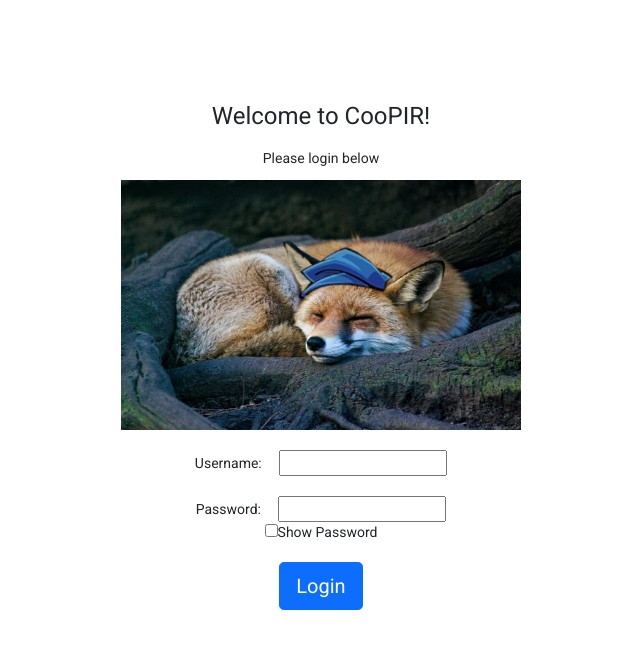
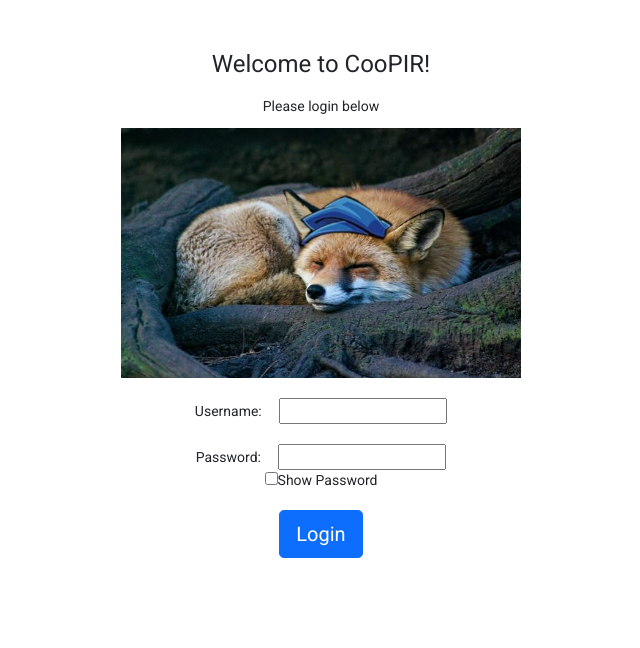
Before and after one commit to JosephS11723/CooPIR, an Angular app in the folder Web_App/CooPIR-Web-App/: page / in a window 1280 px wide. Shown: the top 648 px of the page, without its empty margins (319-959 px from the left). Built offline with nearby package versions, Linux system fonts and the light colour scheme.

Commit message:
Added fix for some compilation issues. Changed toolbar to flexbox

```diff
--- a/Web_App/CooPIR-Web-App/src/app/app.component.html
+++ b/Web_App/CooPIR-Web-App/src/app/app.component.html
@@ -1,5 +1,5 @@
 <!--<app-nav></app-nav>-->
 <!--<app-login></app-login>-->
-<div class="container" style="margin-top: 100px">
-  <router-outlet></router-outlet>
+<div class="flexbox" style="">
+  <!----><router-outlet></router-outlet><!---->
 </div>
--- a/Web_App/CooPIR-Web-App/tsconfig.app.json
+++ b/Web_App/CooPIR-Web-App/tsconfig.app.json
@@ -3,7 +3,8 @@
   "extends": "./tsconfig.json",
   "compilerOptions": {
     "outDir": "./out-tsc/app",
-    "types": []
+    "types": [],
+    "paths": { "@angular/*": [ "./node_modules/@angular/*" ] }
   },
   "files": [
     "src/main.ts",
```
